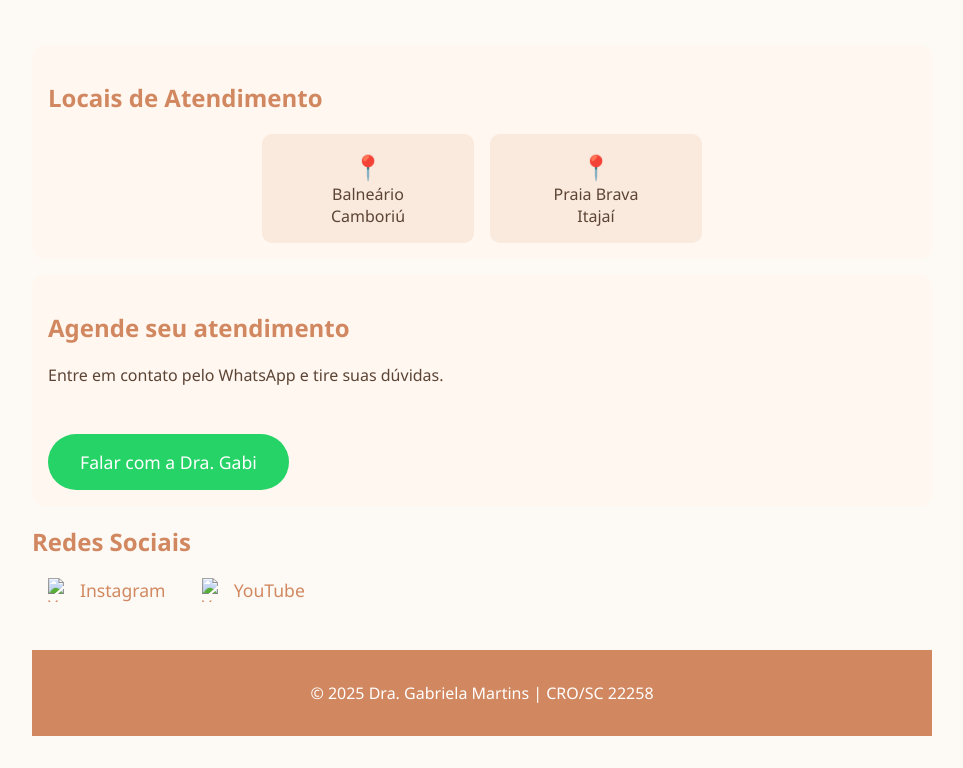
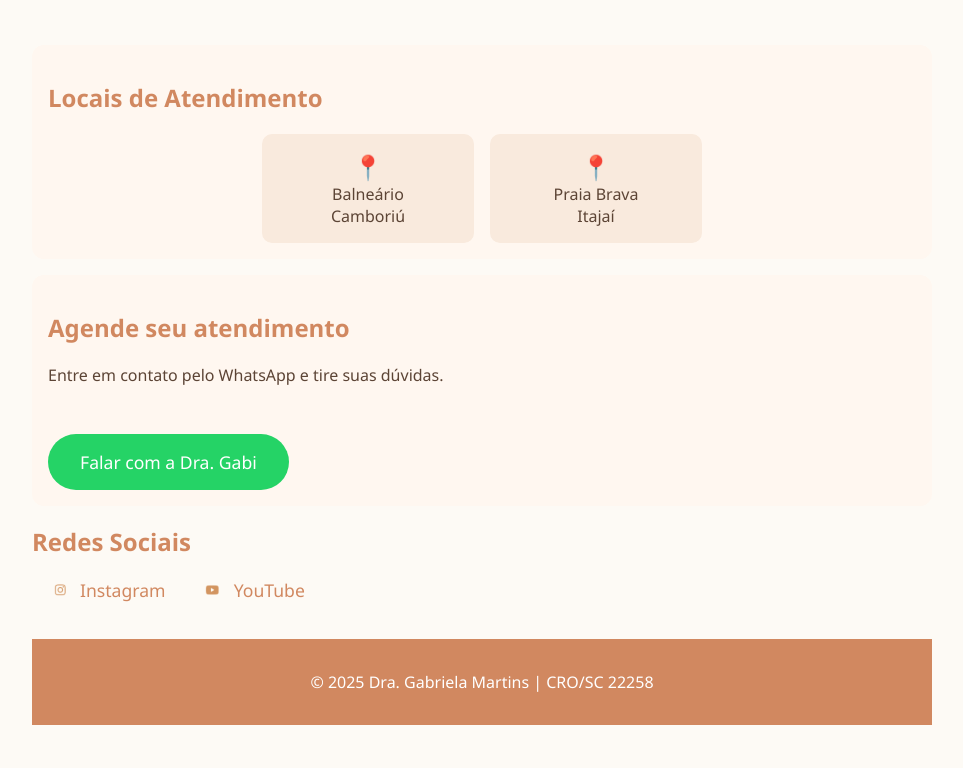
Before and after one commit to jopruinelli/dra-gabi-website, a plain HTML site: page index.html in a window 1280 px wide. Shown: the part 522-1290 px from the top of the page, without its empty margins (158-1121 px from the left). Drawn offline with Linux system fonts and the light colour scheme.

Commit message:
Update index.html

```diff
--- a/index.html
+++ b/index.html
@@ -153,11 +153,11 @@
     <div class="redes-sociais">
       <h2>Redes Sociais</h2>
       <a href="https://instagram.com/dra.gabrielacechinatto" target="_blank">
-	<img src="img/icons/instagram-icon.png" alt="YouTube" width="40" height="50">
+	<img src="img/icon/instagram-icon.png" alt="YouTube" width="40" height="50">
   	Instagram</a>
 
 	<a href="https://www.youtube.com/@dra.gabrielacechinatto9064" target="_blank">
-	<img src="img/icons/youtube-icon.png" alt="YouTube" width="32" height="50">
+	<img src="img/icon/youtube-icon.png" alt="YouTube" width="32" height="50">
   	YouTube </a>
     </div>
 
```
